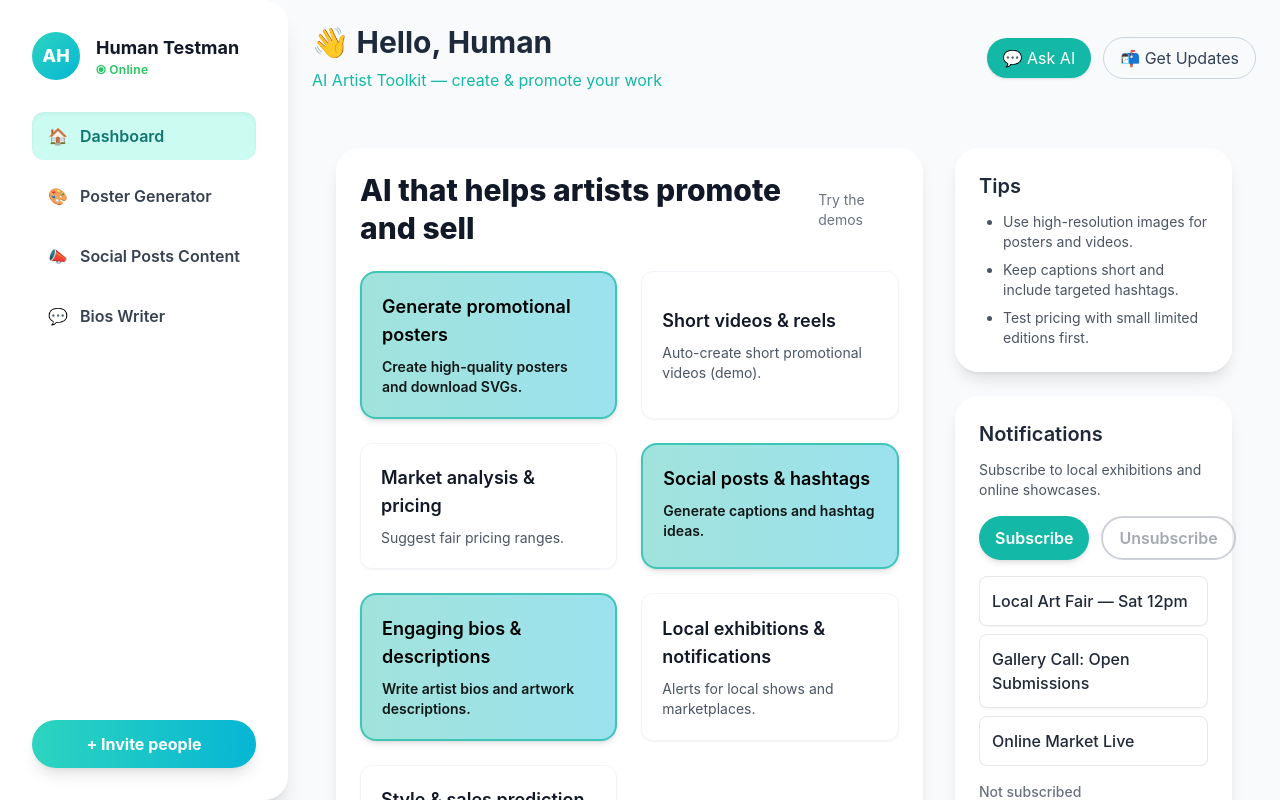
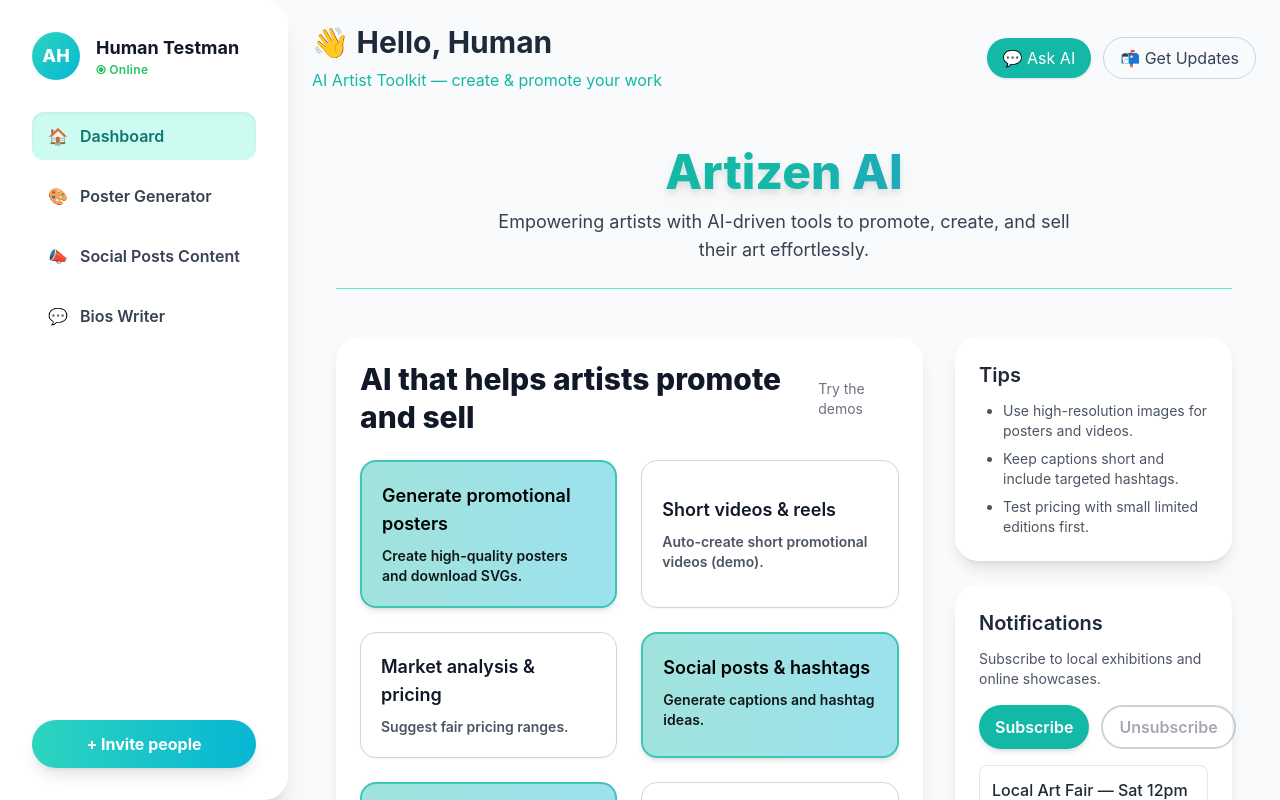
Before and after one commit to medhastuti/Artizen-AI, a React (Vite) app: page / in a window 1280 px wide. Shown: the top 800 px of the page. Built offline with nearby package versions, Linux system fonts and the light colour scheme.

Commit message:
Update Dashboard.jsx

```diff
--- a/src/components/Dashboard.jsx
+++ b/src/components/Dashboard.jsx
@@ -48,6 +48,17 @@ export default function Dashboard(){
   }
 
   return (
+    <>
+      <header className="max-w-7xl mx-auto p-6 text-center">
+        <h1 className="text-5xl font-extrabold bg-gradient-to-r from-teal-500 via-cyan-500 via-teal-500 to-blue-500 bg-clip-text text-transparent select-none drop-shadow-lg">
+          Artizen AI
+        </h1>
+        <p className="mt-3 text-lg text-gray-700 max-w-xl mx-auto">
+          Empowering artists with AI-driven tools to promote, create, and sell their art effortlessly.
+        </p>
+        <hr className="mt-6 border-teal-300 max-w-auto mx-auto" />
+      </header>
+
       <main className='grid grid-cols-12 gap-8 p-6 max-w-7xl mx-auto min-h-screen'>
         <section className='col-span-12 md:col-span-8'>
           <Card>
@@ -110,9 +121,9 @@ export default function Dashboard(){
                   <button
                     key={f.id}
                     onClick={() => setOpen(f)}
-                  className='text-left p-5 rounded-2xl border border-gray-300 hover:border-teal-400 hover:shadow-lg transition-all duration-300 bg-white shadow-sm group block text-left p-4 rounded-xl border border-slate-100 hover:border-teal-400 hover:bg-teal-50 transition duration-200'
+                    className='text-left p-5 rounded-2xl border border-gray-300 hover:border-teal-400 hover:shadow-lg transition-all duration-300 bg-white shadow-sm group block font-semibold text-gray-900'
                   >
-                  <div className='font-semibold text-gray-900 text-lg'>{f.title}</div>
+                    <div className='text-lg'>{f.title}</div>
                     <div className='text-sm text-gray-600 mt-2'>{f.short}</div>
                   </button>
                 )
@@ -163,5 +174,6 @@ export default function Dashboard(){
           </div>
         )}
       </main>
+    </>
   )
 }
```
Lines whose indentation alone changed are shown as unchanged.
